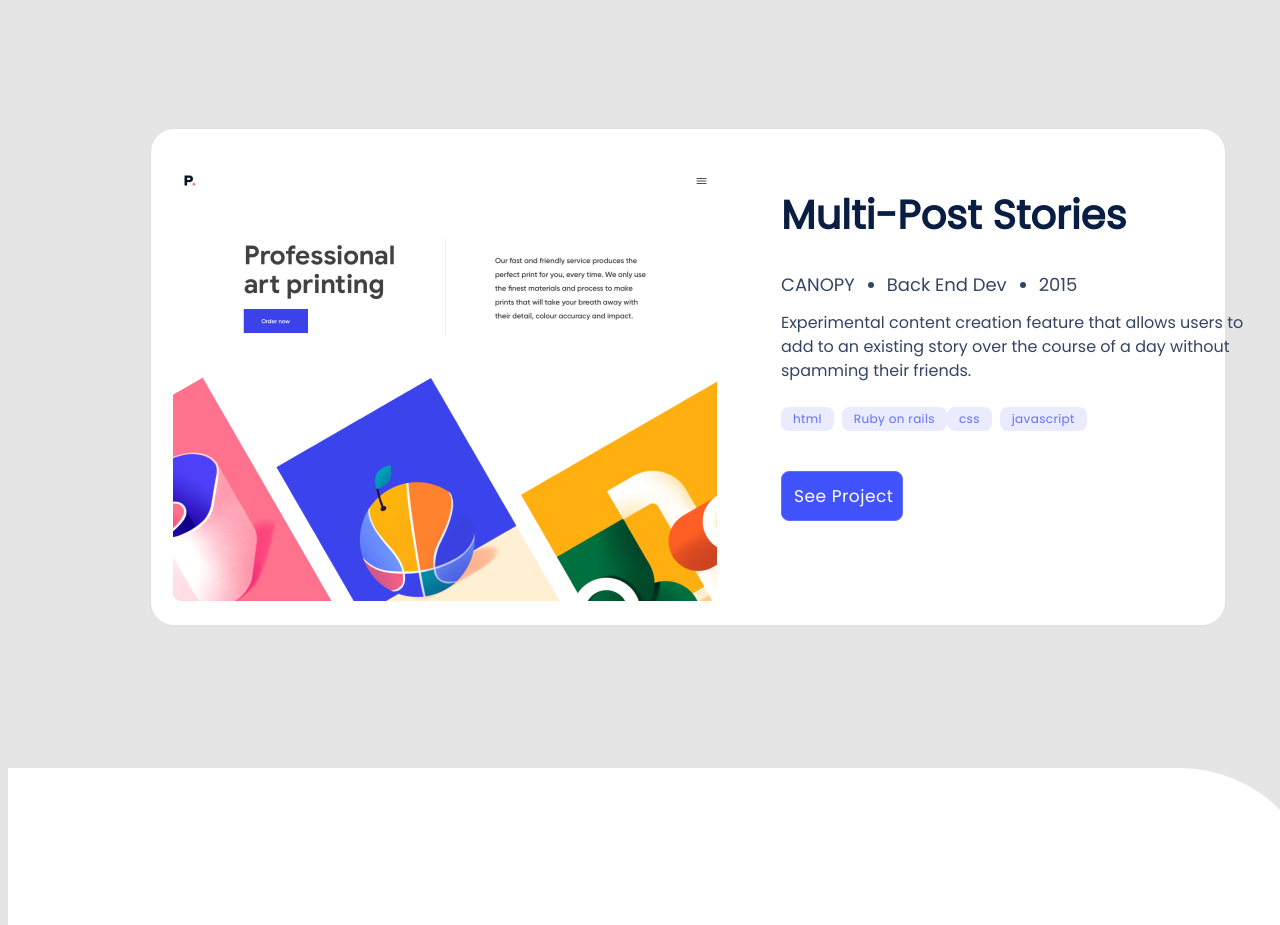
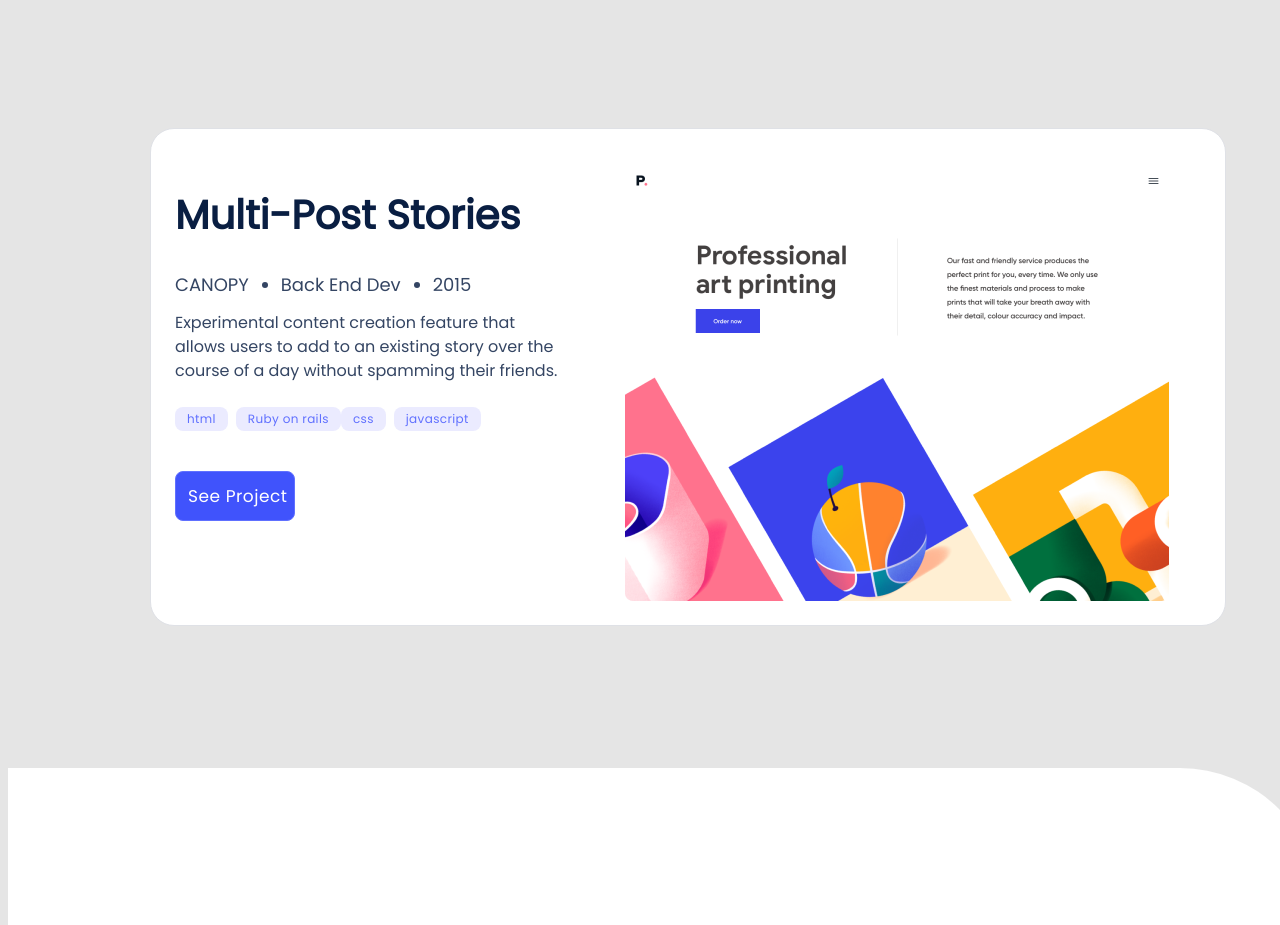
Before and after one commit to Kidd254/Lawrence-s-Portfolio, a website: page index.html in a window 1280 px wide. Shown: the part 2860-3785 px from the top of the page. Drawn offline with Linux system fonts and the light colour scheme.

Commit message:
modify css and html file to make the image on section 4 appear on the right

```diff
--- a/index.html
+++ b/index.html
@@ -169,11 +169,11 @@
 
         </section>
         <section class="section4">
-            <div class="right-block">
+            <div class="right-block00">
                 <img class="image-section4" src=".images/Snapshoot Portfolio3.png" alt="project image">
                 <img class="img-sec4" src=".images/Snapshoot Portfolio section 3.png" alt="project image">
             </div>
-            <div class="left-block">
+            <div class="left-block00">
                 <div class="experience1">
                     <h1 class="section-title1">Multi-Post
                         Stories</h1>
--- a/style.css
+++ b/style.css
@@ -208,7 +208,6 @@ header nav div .menu-bar {
   height: 562px;
   width: 327px;
   background: #fff;
-  border: 1px solid #dfe1e6;
   border-radius: 16px;
   flex: none;
   order: 0;
@@ -502,8 +501,8 @@ header nav div .menu-bar {
 
 .section4 {
   display: flex;
-  flex-direction: column;
-  align-items: center;
+  flex-direction: row;
+  align-content: center;
   height: 612px;
   width: 327px;
   background: #fff;
@@ -1041,6 +1040,19 @@ header nav div .menu-bar {
     display: block;
   }
 
+  .right-block00 {
+    padding: 24px 24px 24px 22px;
+    height: 50%;
+    width: auto;
+    border-radius: 8px;
+    background-size: cover;
+    background-repeat: no-repeat;
+    flex: none;
+    order: 1;
+    flex-grow: 0;
+    display: block;
+  }
+
   .left-block {
     padding-top: 24px;
     padding-right: 22px;
@@ -1051,6 +1063,22 @@ header nav div .menu-bar {
     height: auto;
     flex: none;
     order: 1;
+    flex-grow: 0;
+    display: flex;
+    flex-direction: column;
+    align-items: flex-start;
+  }
+
+  .left-block00 {
+    padding-top: 24px;
+    padding-right: 22px;
+    padding-bottom: 7px;
+    gap: 24px;
+    left: 590px;
+    width: 40%;
+    height: auto;
+    flex: none;
+    order: 0;
     flex-grow: 0;
     display: flex;
     flex-direction: column;
@@ -1272,7 +1300,7 @@ header nav div .menu-bar {
   }
 
   .action {
-    width: 65%;
+    width: 80%;
     height: auto;
     flex: none;
     order: 3;
@@ -1375,7 +1403,7 @@ header nav div .menu-bar {
     border-radius: 24px;
     display: flex;
     flex-direction: row;
-    align-items: flex-start;
+    align-items: row-reverse;
   }
 
   .section5 {
```
